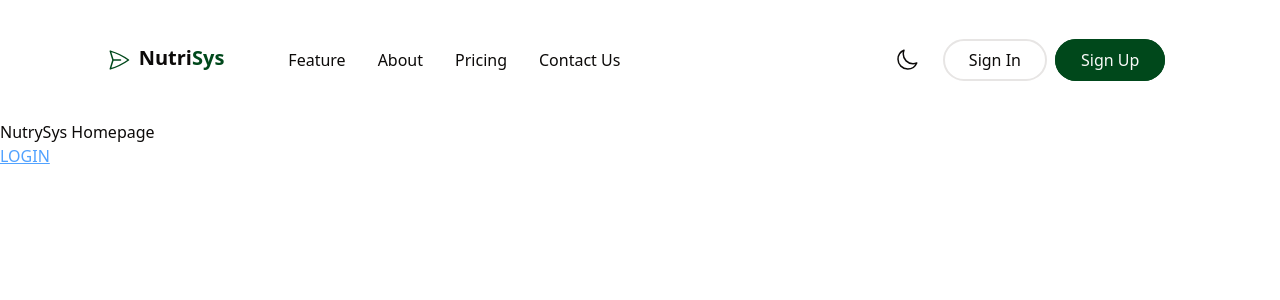
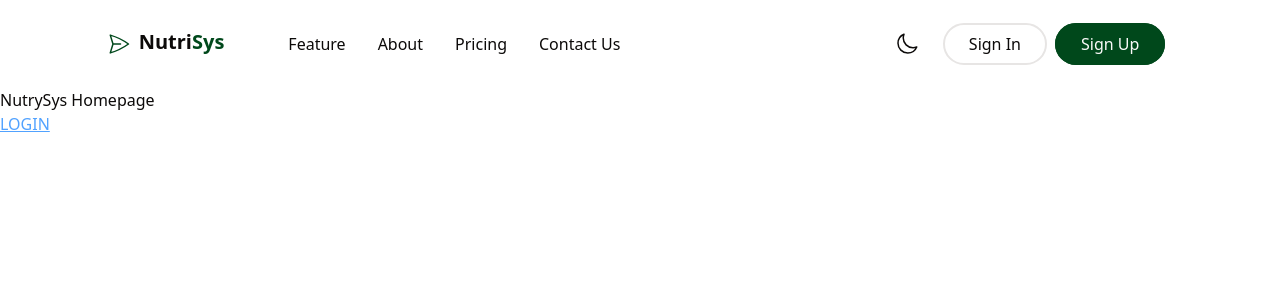
Before and after one commit to mcqeems/nutrisys, a Next.js app: page / in a window 1280 px wide. Shown: the top 300 px of the page. Built offline with nearby package versions, Linux system fonts and the light colour scheme.

Commit message:
update qolil

```diff
--- a/src/components/ui/navbar/PublicNavbar.tsx
+++ b/src/components/ui/navbar/PublicNavbar.tsx
@@ -21,7 +21,7 @@ function PublicNavbar() {
       <nav className="bg-background text-foreground border-border">
         <div className="max-w-7xl mx-auto">
           <div className="flex mx-auto justify-between w-5/6 ">
-            <div className="flex items-center gap-16 my-6 lg:my-12">
+            <div className="flex items-center gap-16 my-6 lg:my-8">
               <div>
                 <Link
                   href="/"
@@ -40,8 +40,8 @@ function PublicNavbar() {
                     </span>
 
                     <span className="text-primary dark:text-primary">
-                      <span className="hoverText text-hover-primary">S</span>
-                      <span className="hovqerText text-hover-light">y</span>
+                      <span className="hoverText text-hover-light">S</span>
+                      <span className="hoverText text-hover-light">y</span>
                       <span className="hoverText text-hover-light">s</span>
                     </span>
                   </div>
```
